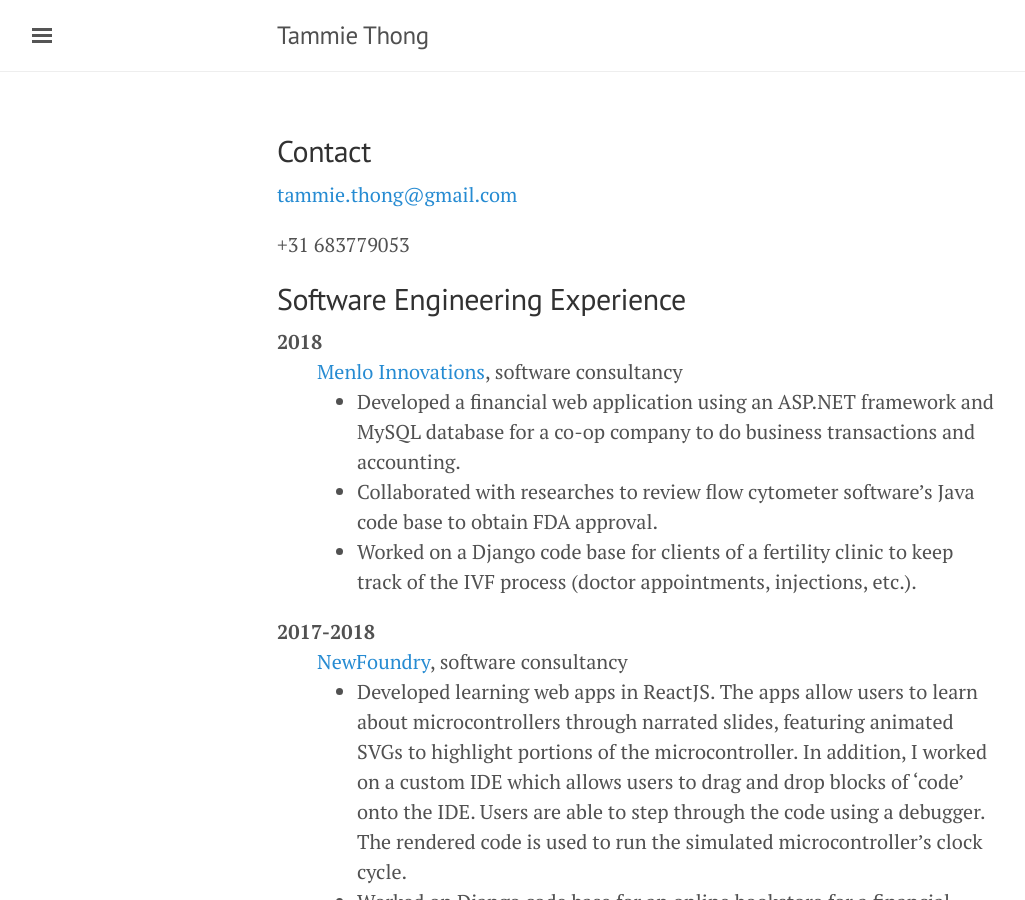
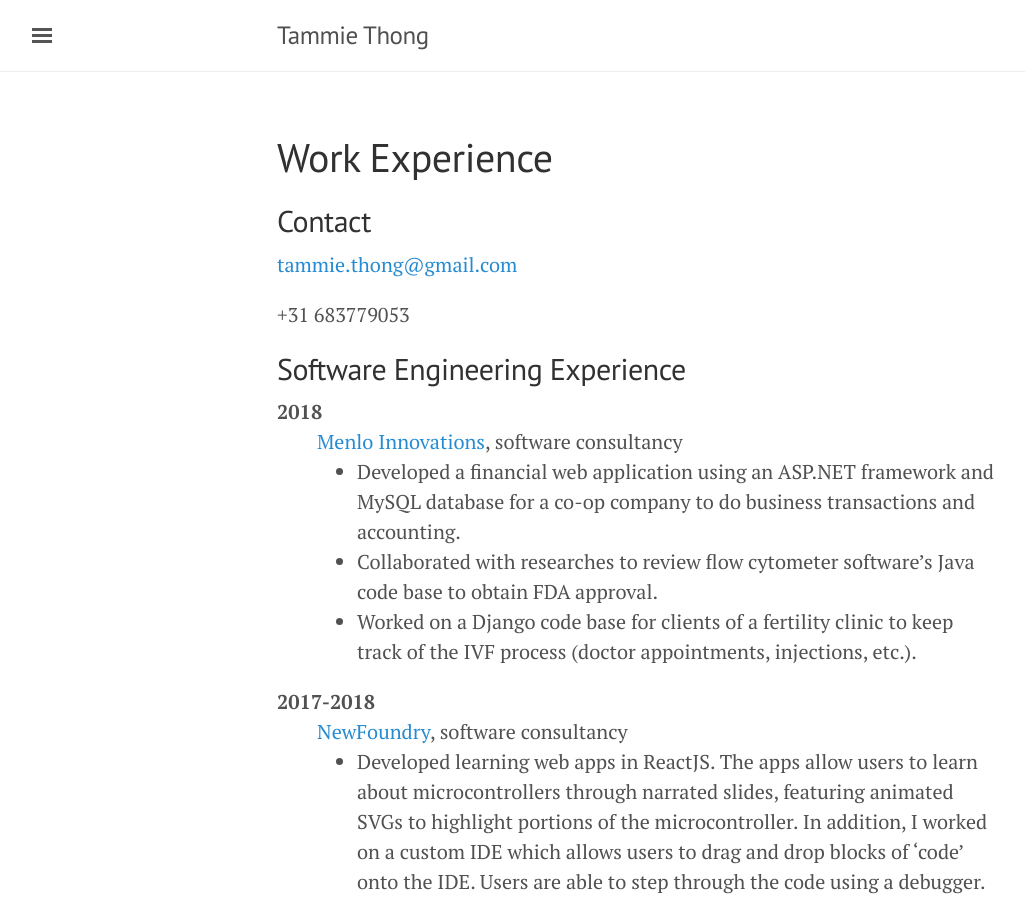
Before and after one commit to tammiet/tammiet.github.io, a Jekyll site: the page built from experience.md, in a window 1280 px wide and 900 px high. Shown: the whole window, without its empty margins (3-1028 px from the left). Built offline with Jekyll 4.4.1, drawn with Linux system fonts in a browser that asks for light colours.

Commit message:
added 'Work Experience' to header of /experience page.
* Jekyll or Lanyon takes the first header and the page title and uses it
as a hyperlink on the hamburger menu. If the first header on a page and
the page title aren't the same, glitches in naming occur only on the
deployed site, not locally.

```diff
--- a/experience.md
+++ b/experience.md
@@ -2,6 +2,8 @@
 layout: page
 title: Work Experience
 ---
+
+# Work Experience
 
 Contact
 ---
```
Also changed, not shown: 1 other file.
